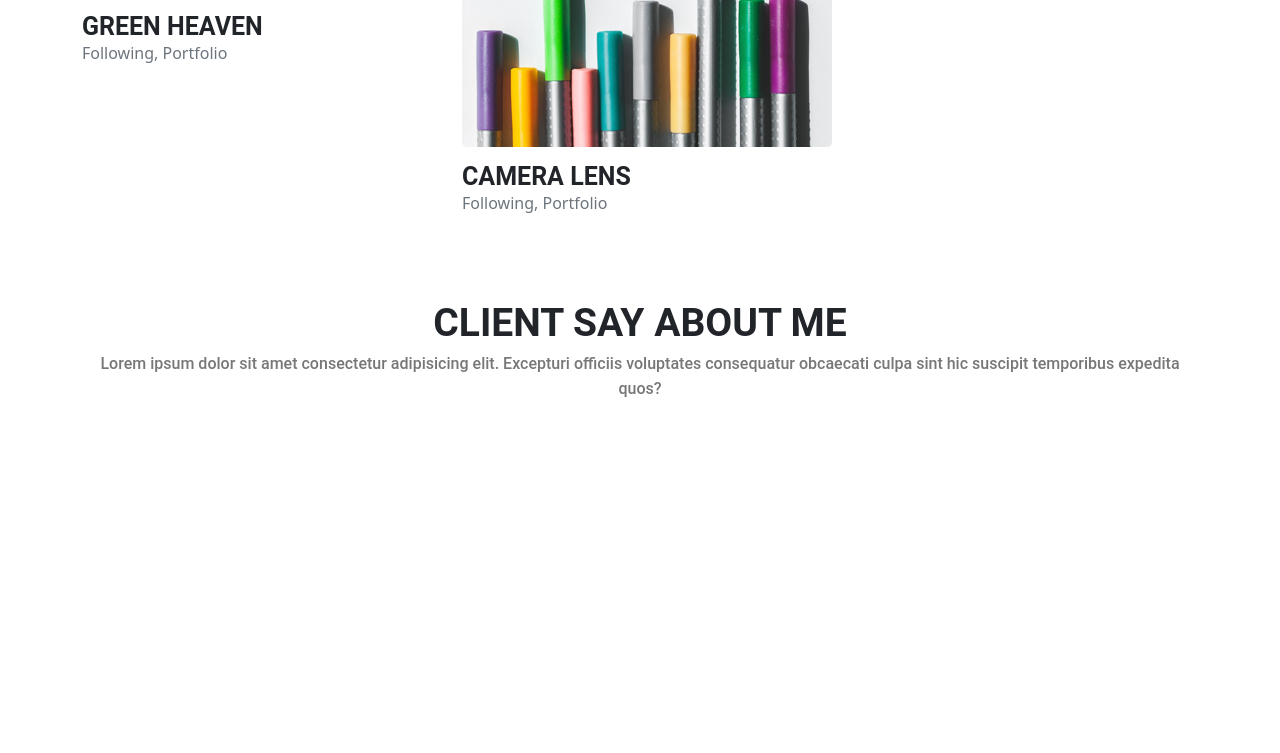
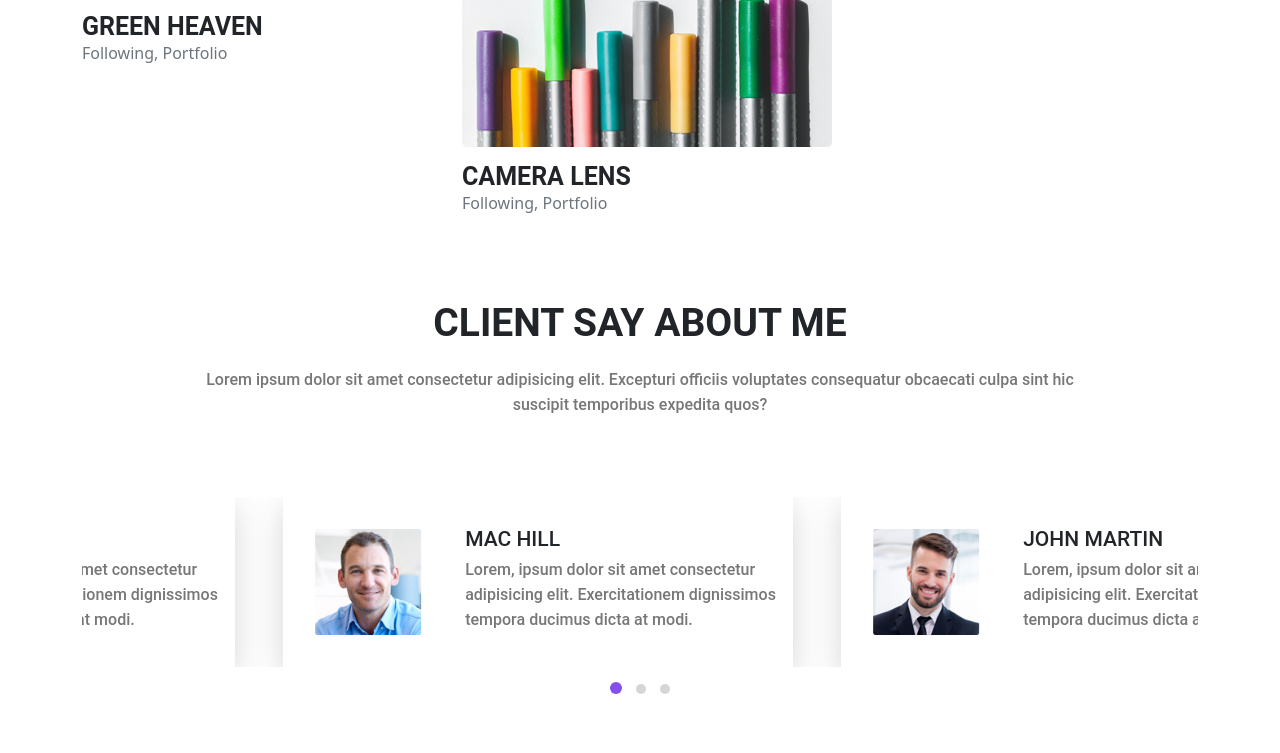
Before and after one commit to thuanphat2001/portfolio, a plain HTML site: page index.html in a window 1280 px wide. Shown: the part 4797-5550 px from the top of the page. Before the commit the page ends 5214 px from the top, so only its background shows below. Drawn offline with nearby package versions, Linux system fonts and the light colour scheme.

Commit message:
done about-me section

```diff
--- a/css/style.css
+++ b/css/style.css
@@ -189,3 +189,35 @@
   filter: brightness(1.1) drop-shadow(1px 8px 30px #b1afaf);
 }
 /* end project */
+/* about-me */
+.site-main .about-me .about-me-title p {
+  padding: 1rem 7rem;
+}
+.site-main .about-me .client {
+  background: #ffffff10;
+  box-shadow: var(--box-shadow);
+  margin: 3rem 0;
+}
+.site-main .about-me .client .client-img {
+  padding: 2rem;
+}
+.site-main .about-me .client .about-client {
+  padding-top: 2rem;
+}
+.site-main .about-me .client .about-client h4 {
+  font: normal 500 21px/20px var(--roboto);
+}
+.site-main .about-me .client .about-client p {
+  font: 14px;
+}
+.site-main .about-me .owl-carousel .client {
+  display: flex;
+  justify-content: center;
+  margin: 0 1.5rem;
+}
+.site-main .about-me .owl-carousel .owl-dots .owl-dot.active span {
+  background: var(--primary-color2);
+  width: 12px;
+  height: 12px;
+}
+/* end about-me */
--- a/index.html
+++ b/index.html
@@ -15,6 +15,14 @@
     <!-- Magnific popup css file -->
     <link rel="stylesheet" href="https://cdnjs.cloudflare.com/ajax/libs/magnific-popup.js/1.1.0/magnific-popup.min.css"
         integrity="sha512-+EoPw+Fiwh6eSeRK7zwIKG2MA8i3rV/DGa3tdttQGgWyatG/SkncT53KHQaS5Jh9MNOT3dmFL0FjTY08And/Cw=="
+        crossorigin="anonymous" referrerpolicy="no-referrer" />
+    <!-- Owl carousel css file -->
+    <link rel="stylesheet" href="https://cdnjs.cloudflare.com/ajax/libs/OwlCarousel2/2.3.4/assets/owl.carousel.min.css"
+        integrity="sha512-tS3S5qG0BlhnQROyJXvNjeEM4UpMXHrQfTGmbQ1gKmelCxlSEBUaxhRBj/EFTzpbP4RVSrpEikbmdJobCvhE3g=="
+        crossorigin="anonymous" referrerpolicy="no-referrer" />
+    <link rel="stylesheet"
+        href="https://cdnjs.cloudflare.com/ajax/libs/OwlCarousel2/2.3.4/assets/owl.theme.default.min.css"
+        integrity="sha512-sMXtMNL1zRzolHYKEujM2AqCLUR9F2C4/05cdbxjjLSRvMQIciEPCQZo++nk7go3BtSuK9kfa/s+a4f4i5pLkw=="
         crossorigin="anonymous" referrerpolicy="no-referrer" />
     <!-- custom css file -->
     <link rel="stylesheet" href="./css/style.css">
@@ -436,11 +444,76 @@
         <section class="about-me">
             <div class="container">
                 <div class="row text-center">
-                    <div class="col-12">
+                    <div class="col-12 about-me-title">
                         <h1 class="text-uppercase title-h1">Client say about me</h1>
                         <p class="para">Lorem ipsum dolor sit amet consectetur adipisicing elit. Excepturi officiis
                             voluptates consequatur obcaecati culpa sint hic suscipit temporibus expedita quos?</p>
                     </div>
+                </div>
+            </div>
+            <div class="container carousel py-lg-5">
+                <div class="owl-carousel owl-theme">
+                    <div class="client row">
+                        <div class="col-lg-4 col-md-12 client-img">
+                            <img src="./img/testimonials/t1.jpg" alt="img-1" class="img-fluid">
+                        </div>
+                        <div class="col-lg-8 col-md-12 about-client">
+                            <h4 class="text-uppercase">John Martin</h4>
+                            <p class="para">Lorem, ipsum dolor sit amet consectetur adipisicing elit. Exercitationem
+                                dignissimos tempora ducimus dicta at modi.</p>
+                        </div>
+                    </div>
+                    <div class="client row">
+                        <div class="col-lg-4 col-md-12 client-img">
+                            <img src="./img/testimonials/t2.jpg" alt="img-2" class="img-fluid">
+                        </div>
+                        <div class="col-lg-8 col-md-12 about-client">
+                            <h4 class="text-uppercase">Mac Hill</h4>
+                            <p class="para">Lorem, ipsum dolor sit amet consectetur adipisicing elit. Exercitationem
+                                dignissimos tempora ducimus dicta at modi.</p>
+                        </div>
+                    </div>
+                    <div class="client row">
+                        <div class="col-lg-4 col-md-12 client-img">
+                            <img src="./img/testimonials/t1.jpg" alt="img-1" class="img-fluid">
+                        </div>
+                        <div class="col-lg-8 col-md-12 about-client">
+                            <h4 class="text-uppercase">John Martin</h4>
+                            <p class="para">Lorem, ipsum dolor sit amet consectetur adipisicing elit. Exercitationem
+                                dignissimos tempora ducimus dicta at modi.</p>
+                        </div>
+                    </div>
+                    <div class="client row">
+                        <div class="col-lg-4 col-md-12 client-img">
+                            <img src="./img/testimonials/t2.jpg" alt="img-2" class="img-fluid">
+                        </div>
+                        <div class="col-lg-8 col-md-12 about-client">
+                            <h4 class="text-uppercase">Mac Hill</h4>
+                            <p class="para">Lorem, ipsum dolor sit amet consectetur adipisicing elit. Exercitationem
+                                dignissimos tempora ducimus dicta at modi.</p>
+                        </div>
+                    </div>
+                    <div class="client row">
+                        <div class="col-lg-4 col-md-12 client-img">
+                            <img src="./img/testimonials/t1.jpg" alt="img-1" class="img-fluid">
+                        </div>
+                        <div class="col-lg-8 col-md-12 about-client">
+                            <h4 class="text-uppercase">John Martin</h4>
+                            <p class="para">Lorem, ipsum dolor sit amet consectetur adipisicing elit. Exercitationem
+                                dignissimos tempora ducimus dicta at modi.</p>
+                        </div>
+                    </div>
+                    <div class="client row">
+                        <div class="col-lg-4 col-md-12 client-img">
+                            <img src="./img/testimonials/t2.jpg" alt="img-2" class="img-fluid">
+                        </div>
+                        <div class="col-lg-8 col-md-12 about-client">
+                            <h4 class="text-uppercase">Mac Hill</h4>
+                            <p class="para">Lorem, ipsum dolor sit amet consectetur adipisicing elit. Exercitationem
+                                dignissimos tempora ducimus dicta at modi.</p>
+                        </div>
+                    </div>
+
                 </div>
             </div>
         </section>
@@ -461,6 +534,10 @@
     <script src="https://cdnjs.cloudflare.com/ajax/libs/magnific-popup.js/1.1.0/jquery.magnific-popup.min.js"
         integrity="sha512-IsNh5E3eYy3tr/JiX2Yx4vsCujtkhwl7SLqgnwLNgf04Hrt9BT9SXlLlZlWx+OK4ndzAoALhsMNcCmkggjZB1w=="
         crossorigin="anonymous" referrerpolicy="no-referrer"></script>
+    <!-- Owl Carousel Library -->
+    <script src="https://cdnjs.cloudflare.com/ajax/libs/OwlCarousel2/2.3.4/owl.carousel.min.js"
+        integrity="sha512-bPs7Ae6pVvhOSiIcyUClR7/q2OAsRiovw4vAkX+zJbw3ShAeeqezq50RIIcIURq7Oa20rW2n2q+fyXBNcU9lrw=="
+        crossorigin="anonymous" referrerpolicy="no-referrer"></script>
     <!-- Custom js file -->
     <script src="./js/main.js"></script>
 </body>
--- a/js/main.js
+++ b/js/main.js
@@ -12,4 +12,14 @@ $(document).ready(function () {
     type: "image",
     gallery: { enabled: true },
   });
+  // Owl Carousel
+  $(".site-main .about-me .owl-carousel").owlCarousel({
+    loop: true,
+    autoplay: true,
+    dots: true,
+    responsive: {
+      0: { items: 1 },
+      544: { items: 2 },
+    },
+  });
 });
```
